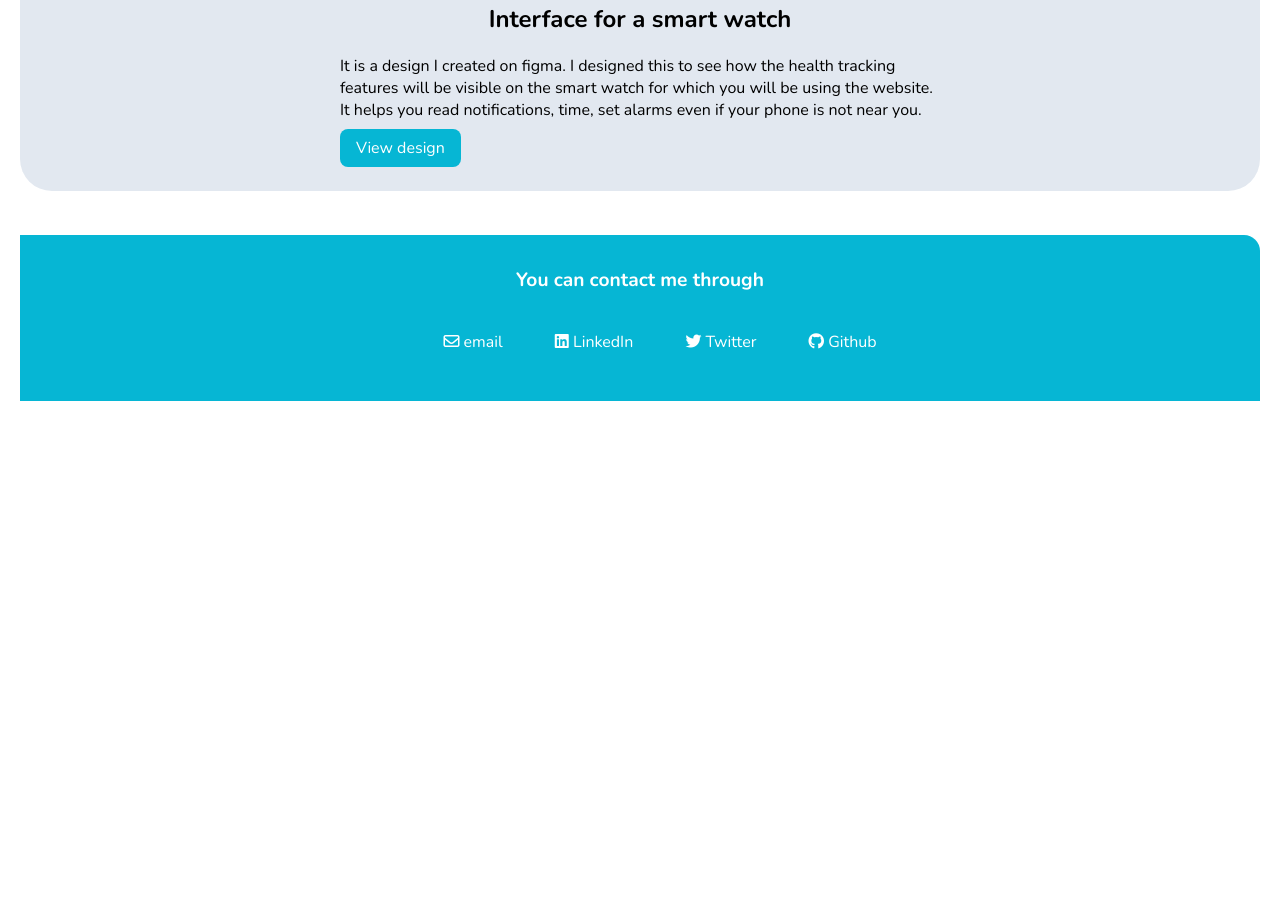
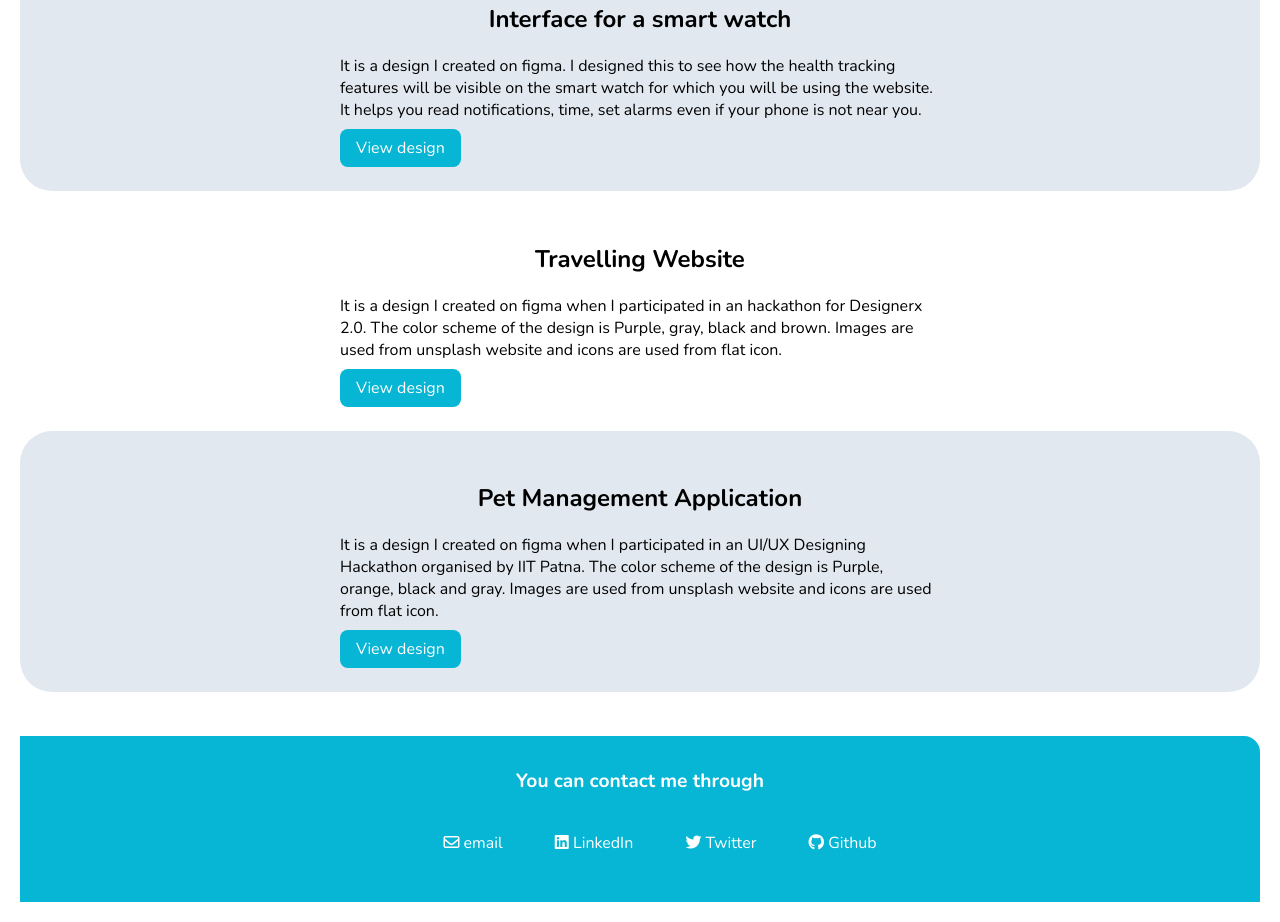
Before and after one commit to kashisha3/Portfolio-Website, a plain HTML site: page project.html in a window 1280 px wide. Shown: the part 1640-2562 px from the top of the page. Before the commit the page ends 2061 px from the top, so only its background shows below. Drawn offline with nearby package versions, Linux system fonts and the light colour scheme.

Commit message:
added designs

```diff
--- a/project.html
+++ b/project.html
@@ -87,6 +87,23 @@
 
         </div>
     </section>
+
+    <section class="section">
+        <div class="container container-center">
+    <h1>Travelling Website</h1>
+    <p>It is a design I created on figma when I participated in an hackathon for Designerx 2.0. The color scheme of the design is Purple, gray, black and brown. Images are used from unsplash website and icons are used from flat icon.</p>
+    <a class="link link-primary" href="https://www.figma.com/file/bl9F0RNG1nE0e6WeOlnaWH/Travelling-design?type=design&node-id=0-1&t=vYYw9cFSv2oMC3HS-0">View design</a>
+    </div>
+    </section>
+
+    <section class="section ow">
+        <div class="container container-center">
+            <h1>Pet Management Application</h1>
+            <p> It is a design I created on figma when I participated in an UI/UX Designing Hackathon organised by IIT Patna. The color scheme of the design is Purple, orange, black and gray. Images are used from unsplash website and icons are used from flat icon.</p>
+            <a class="link link-primary" href="https://www.figma.com/file/U7PhN6H9B5xRXOPyRlhYQK/Pet-management-app?type=design&node-id=0-1&t=DeYmiMpsqR8DeUku-0">View design</a>
+
+        </div>
+    </section>
     <br>
     <br>
 
```
